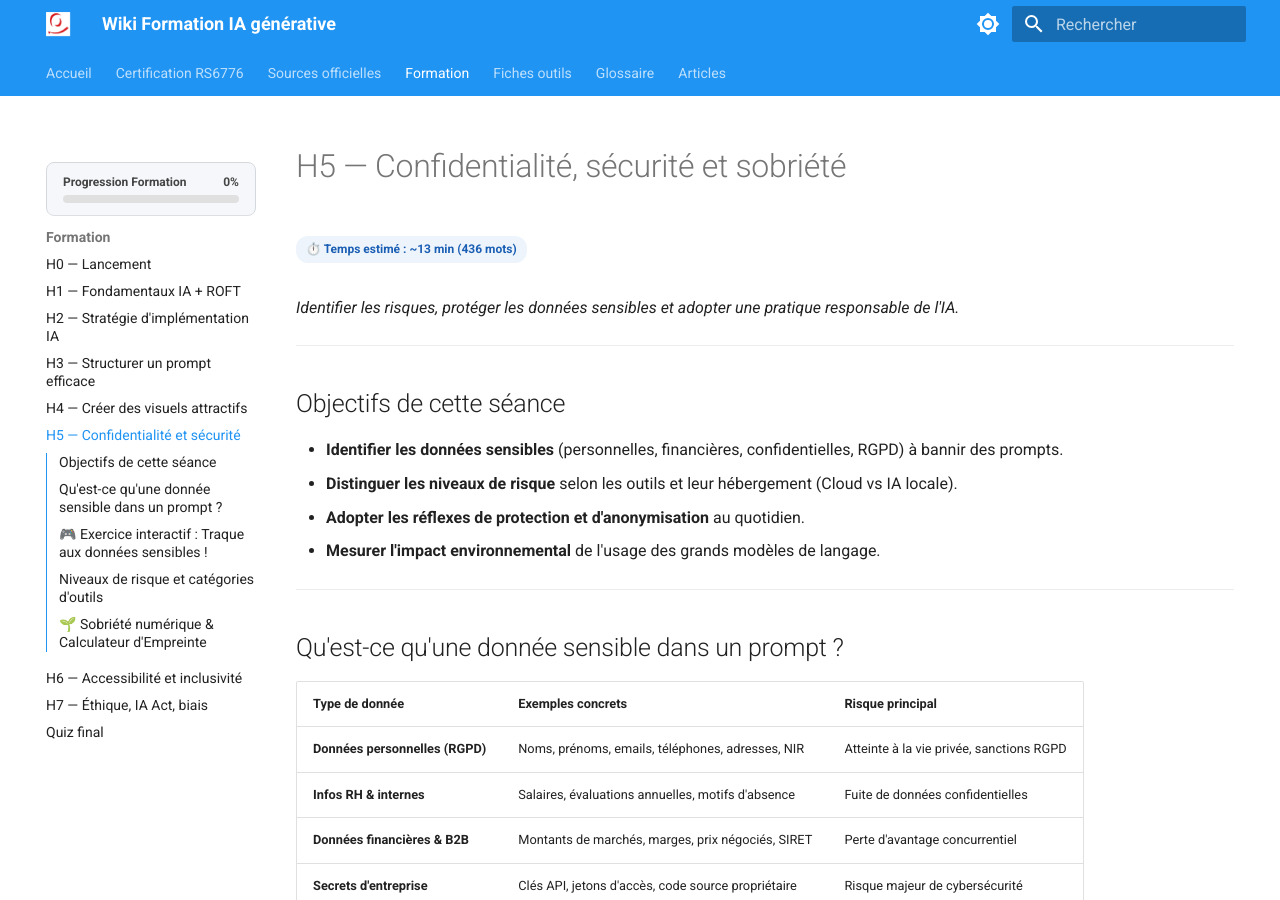
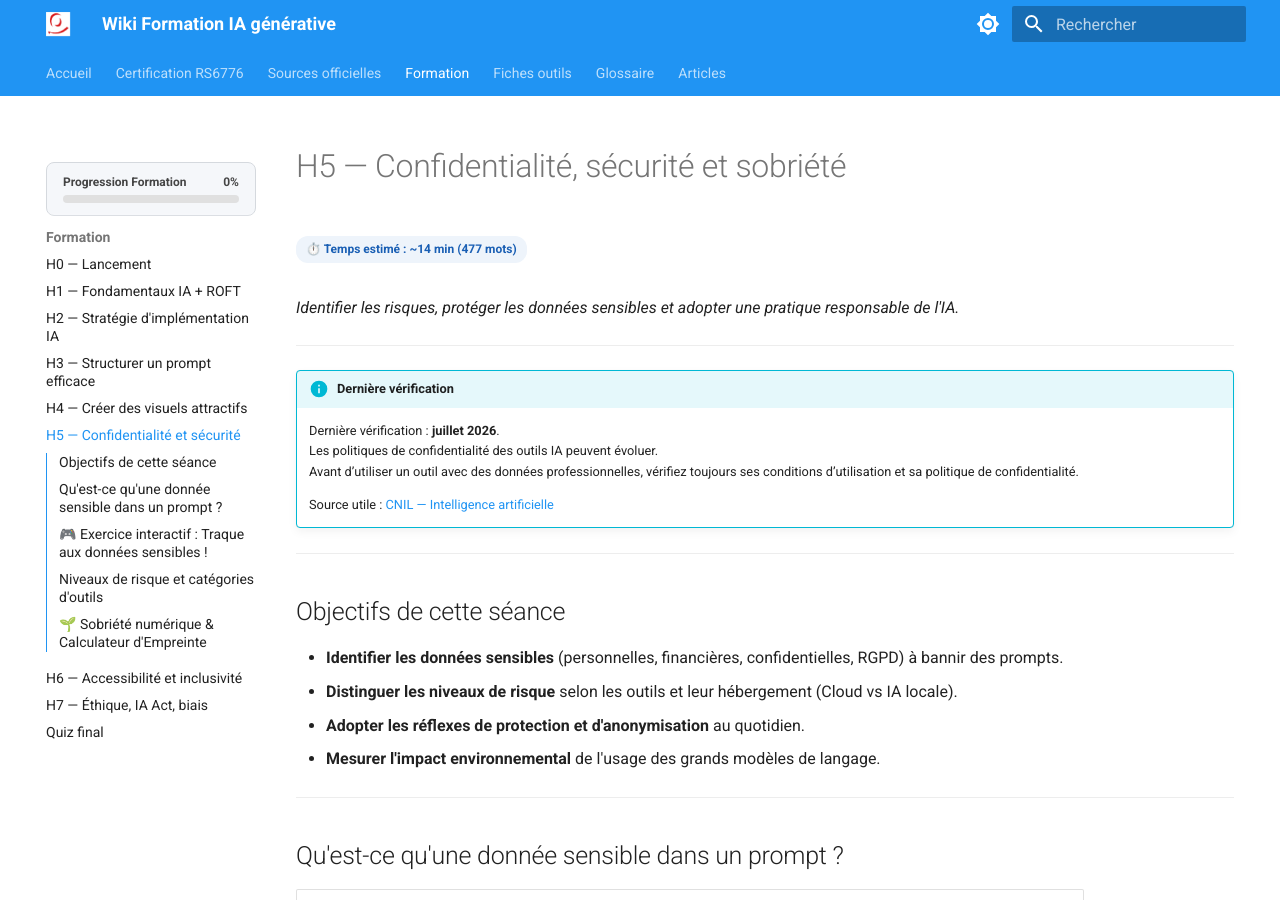
Before and after one commit to pierre-l-hue/wiki-formation-ia, an MkDocs documentation site: the page built from docs/formation/h5.md, in a window 1280 px wide and 900 px high. Built offline with MkDocs 1.6.1 and Material for MkDocs 9.7.7, drawn with Linux system fonts in a browser that asks for light colours.

Commit message:
Update h5.md with last verification info and source
Added a last verification note regarding AI tool policies and a useful source link.

```diff
--- a/docs/formation/h5.md
+++ b/docs/formation/h5.md
@@ -3,7 +3,14 @@
 *Identifier les risques, protéger les données sensibles et adopter une pratique responsable de l'IA.*
 
 ---
+!!! info "Dernière vérification"
+    Dernière vérification : **juillet 2026**.
+    Les politiques de confidentialité des outils IA peuvent évoluer.
+    Avant d’utiliser un outil avec des données professionnelles, vérifiez toujours ses conditions d’utilisation et sa politique de confidentialité.
 
+    Source utile : [CNIL — Intelligence artificielle](https://www.cnil.fr/fr/technologies/intelligence-artificielle-ia)
+
+---
 ## Objectifs de cette séance
 
 - **Identifier les données sensibles** (personnelles, financières, confidentielles, RGPD) à bannir des prompts.
```
